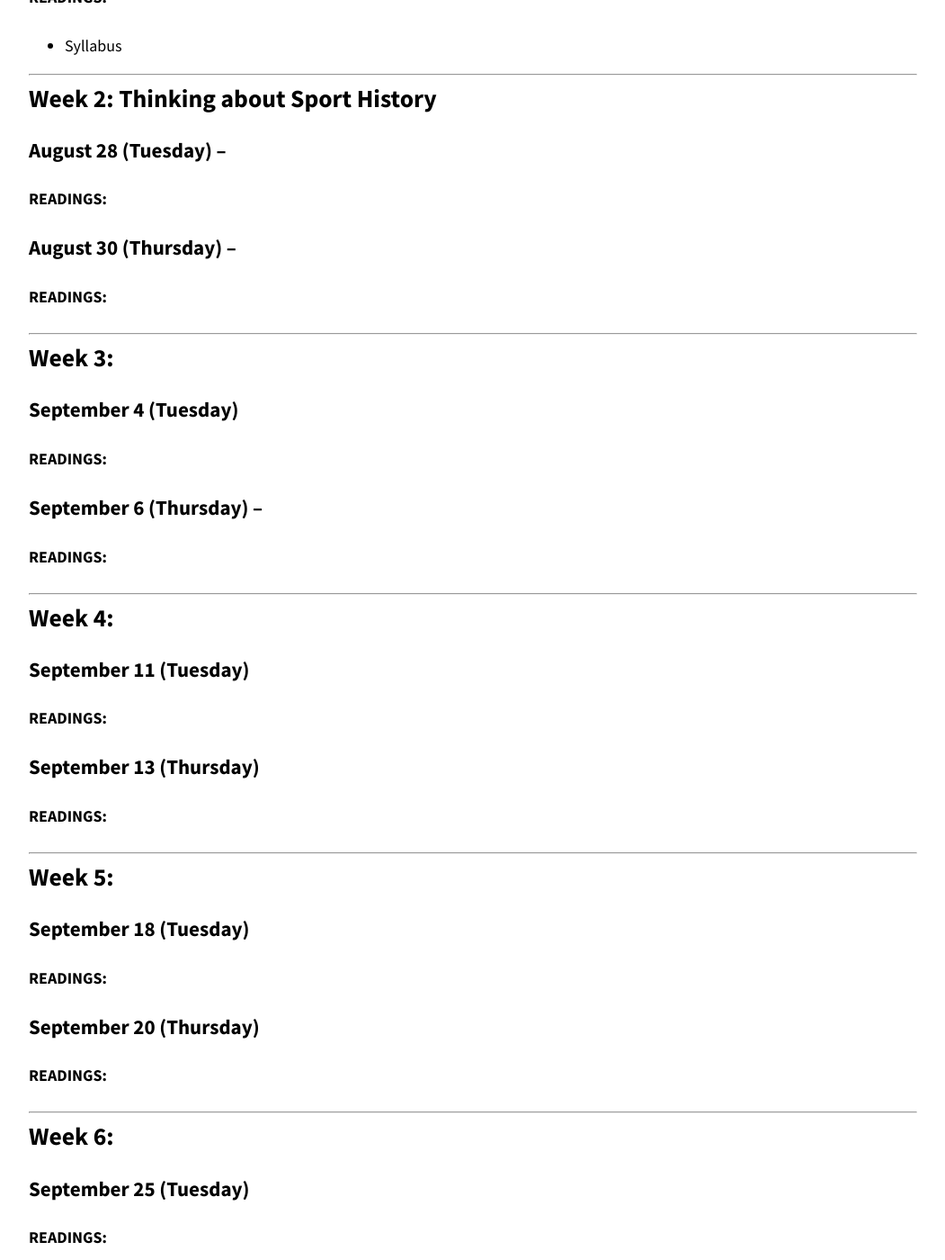
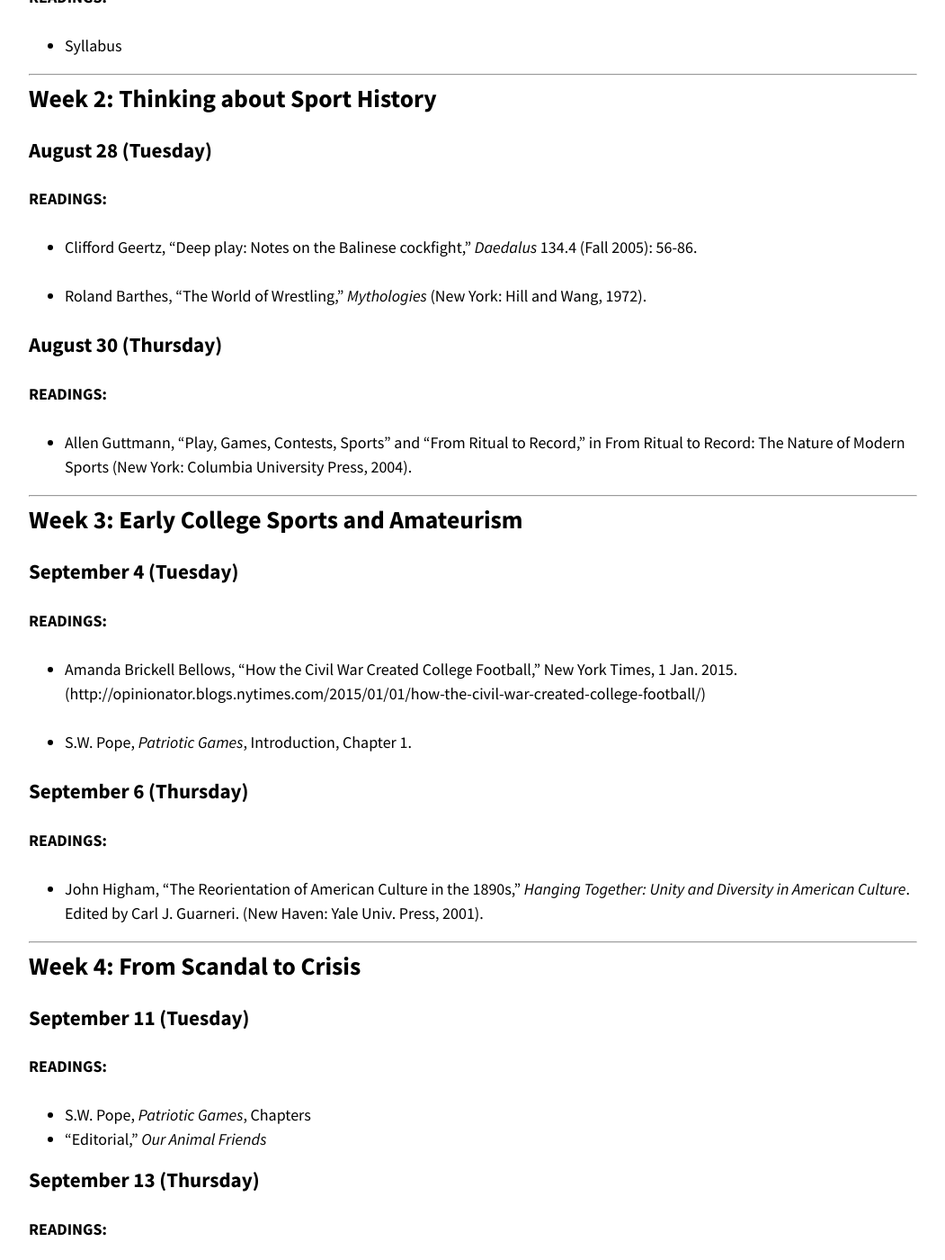
Before and after one commit to chadblack/CollegeSport2018, a Jekyll site: the page built from calendar.md, in a window 1280 px wide and 1400 px high, scrolled down 355 px. Shown: the whole window at 90% size, without its empty margins (114-1165 px from the left). Built offline with Jekyll 4.4.1, drawn with Linux system fonts in a browser that asks for light colours; nearby versions of some CDN libraries; some of the changed text lies outside the part shown.

Commit message:
building the calendar

```diff
--- a/calendar.md
+++ b/calendar.md
@@ -15,34 +15,58 @@
 
 ## Week 2: Thinking about Sport History
 
-### August 28 (Tuesday) --
+### August 28 (Tuesday)
 
 **READINGS:**
 
-### August 30 (Thursday) --
+* Clifford Geertz, "Deep play: Notes on the Balinese cockfight," *Daedalus*
+134.4 (Fall 2005): 56-86.
+
+* Roland Barthes, "The World of Wrestling," *Mythologies* (New York: Hill and
+Wang, 1972).
+
+### August 30 (Thursday)
 
 **READINGS:**
+
+* Allen Guttmann, “Play, Games, Contests, Sports” and “From Ritual to Record,”
+in From Ritual to Record: The Nature of Modern Sports (New York: Columbia
+University Press, 2004).
 
 
 ---
 
-## Week 3:
+## Week 3: Early College Sports and Amateurism
 
 ### September 4 (Tuesday)
 
 **READINGS:**
 
-### September 6 (Thursday) --
+* Amanda Brickell Bellows, "How the Civil War Created College Football," New
+York Times, 1 Jan. 2015.
+(http://opinionator.blogs.nytimes.com/2015/01/01/how-the-civil-war-created-college-football/)
+
+* S.W. Pope, *Patriotic Games*, Introduction, Chapter 1.
+
+
+### September 6 (Thursday)
 
 **READINGS:**
 
+* John Higham, "The Reorientation of American Culture in the 1890s," *Hanging
+Together: Unity and Diversity in American Culture*. Edited by Carl J. Guarneri.
+(New Haven: Yale Univ. Press, 2001).
+
 ---
 
-## Week 4:
+## Week 4: From Scandal to Crisis
 
 ### September 11 (Tuesday)
 
 **READINGS:**
+
+* S.W. Pope, *Patriotic Games*, Chapters
+* "Editorial," *Our Animal Friends*
 
 
 ### September 13 (Thursday)
@@ -68,7 +93,7 @@
 
 ---
 
-## Week 6:
+## Week 6: Towards the Modern NCAA
 
 ### September 25 (Tuesday)
 
@@ -93,7 +118,7 @@
 
 ---
 
-## Week 8:
+## Week 8: Race and College Sport
 
 ### October 9 (Tuesday)
 
@@ -107,7 +132,7 @@
 
 ---
 
-## Week 9:
+## Week 9: Gender and College Sport
 
 ### October 16 (Tuesday)
 
@@ -121,7 +146,7 @@
 
 ---
 
-## Week 10:
+## Week 10: The Business of Amateurism
 
 ### October 23 (Tuesday)
 
```
Also changed, not shown: other parts of calendar.md (+4 -3 lines).
